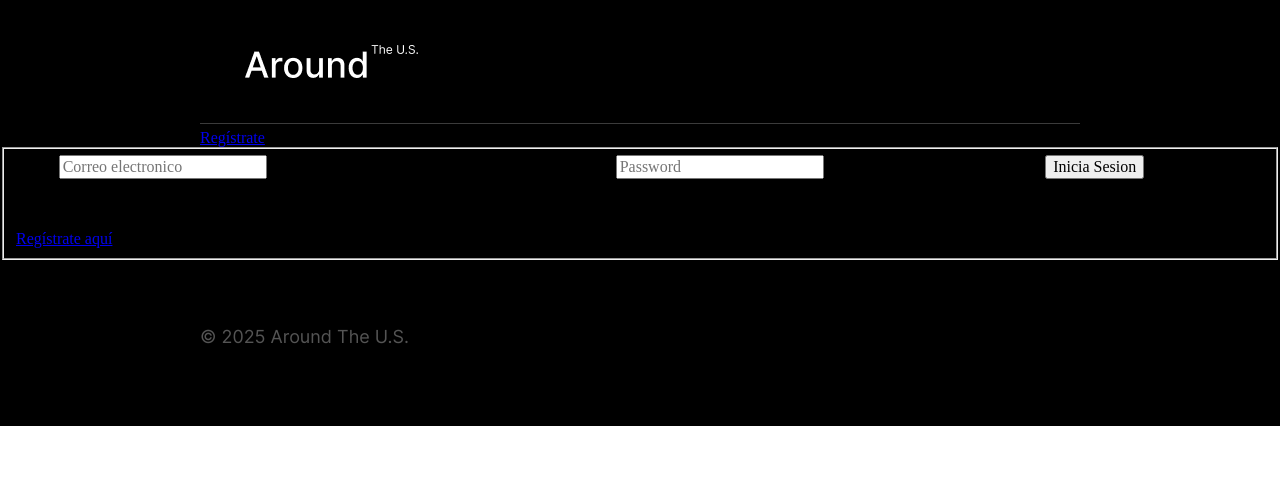
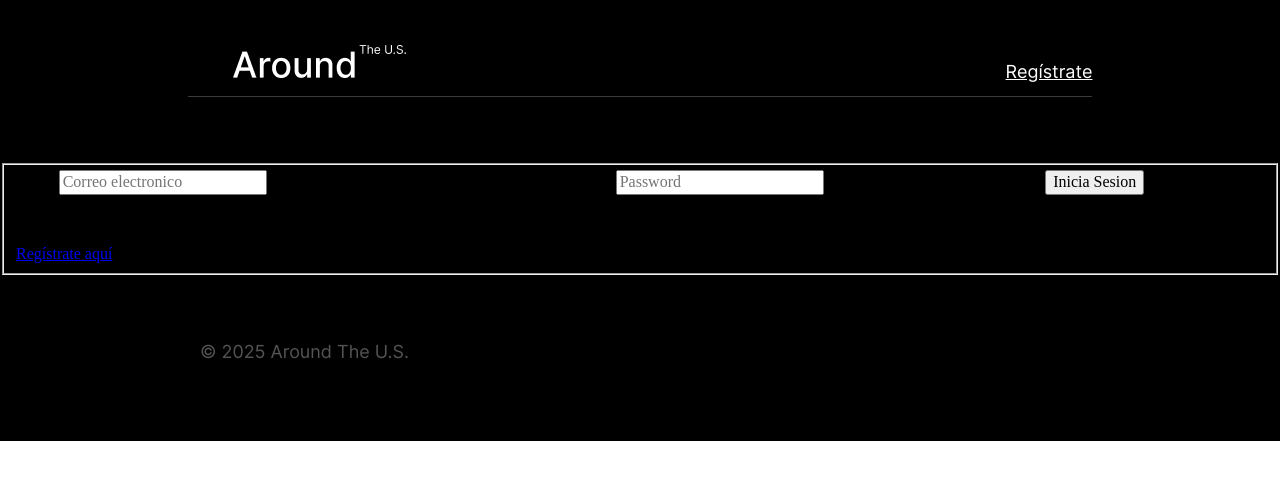
Before and after one commit to carolina0304/web_project_around_auth, a React (Vite) app: page /signin in a window 1280 px wide. Shown: the top 480 px of the page. Built offline with nearby package versions, Linux system fonts and the light colour scheme; no server answers.

Commit message:
agregar css login

```diff
--- a/src/blocks/header.css
+++ b/src/blocks/header.css
@@ -12,7 +12,17 @@
 
 .header__line {
   width: 100%;
-  margin-top: 41px;
+  /*margin-top: 41px;*/
+}
+
+.header__link {
+  width: 111px;
+  font-family: "Inter";
+  font-size: 18px;
+  margin-top: 67px;
+  color: #fff;
+  text-align: right;
+  margin-left: 600px;
 }
 
 @media screen and (max-width: 1024px) {
--- a/src/blocks/login.css
+++ b/src/blocks/login.css
@@ -0,0 +1,9 @@
+/*.login {
+}*/
+
+.login__title {
+  font-family: "Inter";
+  font-weight: 900;
+  font-size: 24px;
+  margin: 34px 64px 0 36px;
+}
--- a/src/components/Header/Header.jsx
+++ b/src/components/Header/Header.jsx
@@ -9,19 +9,19 @@ const Header = () => {
     <header className="header">
       <div>
         <img className="header__logo" src={logo} alt="Logotipo Around" />
-        <div>
-          <img className="header__line" src={logolinea} alt="Linea" />
-        </div>
         {location.pathname === "/signin" && (
-          <Link to="/signup" className="signup__link">
+          <Link to="/signup" className="header__link">
             Regístrate
           </Link>
         )}
         {location.pathname === "/signup" && (
-          <Link to="/signin" className="signup__link">
+          <Link to="/signin" className="header__link">
             Iniciar sesion
           </Link>
         )}
+        <div>
+          <img className="header__line" src={logolinea} alt="Linea" />
+        </div>
       </div>
     </header>
   );
--- a/src/components/Main/components/Login/login.jsx
+++ b/src/components/Main/components/Login/login.jsx
@@ -22,6 +22,7 @@ export default function Login(props) {
         novalidate
         onSubmit={handleSubmit}
       >
+        <h2 className="login__title">Inicia sesión</h2>
         <fieldset className="login__fieldset">
           <label htmlFor="email" className="login__label">
             Email:
--- a/src/index.css
+++ b/src/index.css
@@ -6,3 +6,4 @@
 @import url(./blocks/element.css);
 @import url(./blocks/footer.css);
 @import url(./blocks/popup.css);
+@import url(./blocks/login.css);
```
